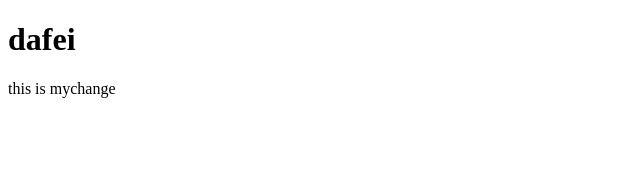
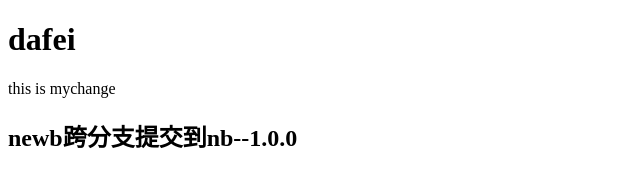
Before and after one commit to theDreamimgBoy/day-7-13, a plain HTML site: page index.html in a window 1280 px wide. Shown: the whole page, without its empty margins (0-640 px from the left). Drawn offline with Linux system fonts and the light colour scheme.

Commit message:
newb提交到nb---1.0.0

```diff
--- a/index.html
+++ b/index.html
@@ -7,5 +7,6 @@
 <body>
 	<h1>dafei</h1>
 	<div>this is mychange</div>
+	<h2>newb跨分支提交到nb--1.0.0</h2>
 </body>
 </html>
```
